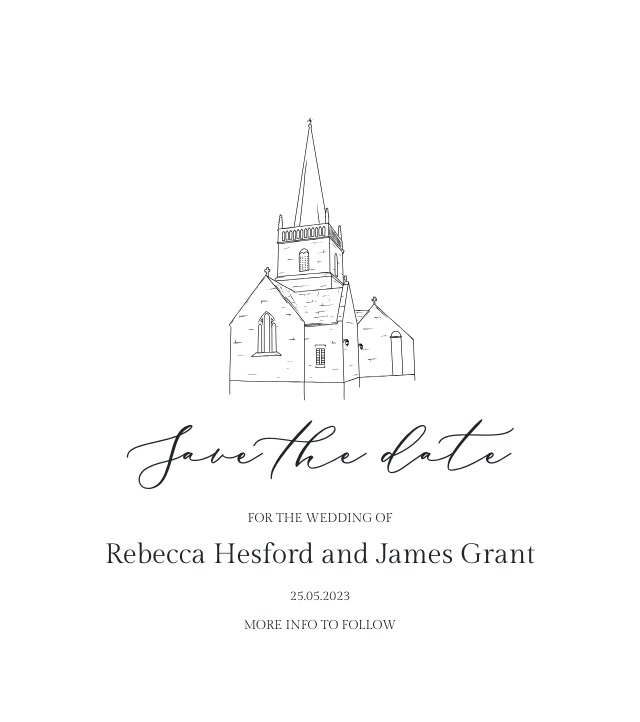
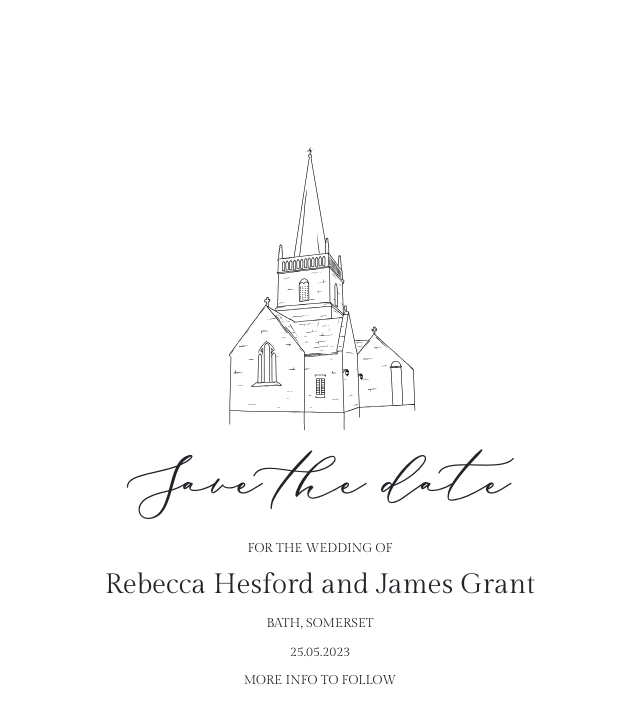
Before and after one commit to sproogen/the-grant-wedding, a plain HTML site: page index.html in a window 1280 px wide. Shown: the whole page, without its empty margins (320-960 px from the left). Drawn offline with nearby package versions, Linux system fonts and the light colour scheme.

Commit message:
Update index.html

```diff
--- a/index.html
+++ b/index.html
@@ -26,7 +26,7 @@
       }
 
       h3 {
-        margin-bottom: 1rem;
+        margin-bottom: 0.8rem;
       }
 
       p {
@@ -42,7 +42,7 @@
         width: 300px;
         height: 500px;
         margin-bottom: -125px;
-        margin-top: -125px;
+        margin-top: -40px;
       }
     </style>
     <style>
@@ -62,6 +62,7 @@
         <h1>Save the date</h1>
         <p>FOR THE WEDDING OF</p>
         <h3>Rebecca Hesford and James Grant</h3>
+        <p>BATH, SOMERSET</p>
         <p>25.05.2023</p>
         <p>MORE INFO TO FOLLOW</p>
       </div>
```
